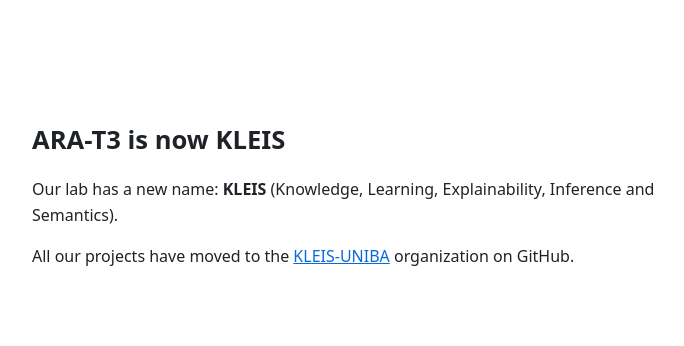
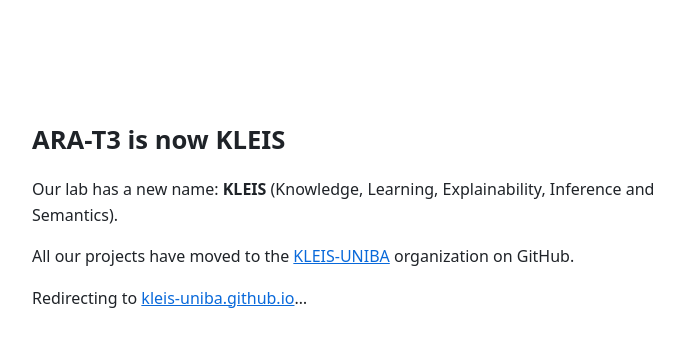
Before and after one commit to ara-t3/ara-t3.github.io, a plain HTML site: page index.html in a window 1280 px wide. Shown: the whole page, without its empty margins (288-972 px from the left). Drawn offline with Linux system fonts and the light colour scheme.

Commit message:
Add redirect and canonical link in index.html
Added meta tags for redirection and canonical link.

```diff
--- a/index.html
+++ b/index.html
@@ -5,6 +5,8 @@
   <meta name="viewport" content="width=device-width, initial-scale=1">
   <title>ARA-T3 is now KLEIS</title>
   <meta name="robots" content="noindex">
+  <meta http-equiv="refresh" content="3; url=https://kleis-uniba.github.io/">
+  <link rel="canonical" href="https://kleis-uniba.github.io/">
   <style>
     body {
       font-family: system-ui, -apple-system, "Segoe UI", Roboto, sans-serif;
@@ -28,5 +30,8 @@
     All our projects have moved to the
     <a href="https://github.com/KLEIS-UNIBA">KLEIS-UNIBA</a> organization on GitHub.
   </p>
+  <p>
+    Redirecting to <a href="https://kleis-uniba.github.io/">kleis-uniba.github.io</a>&hellip;
+  </p>
 </body>
 </html>
```
